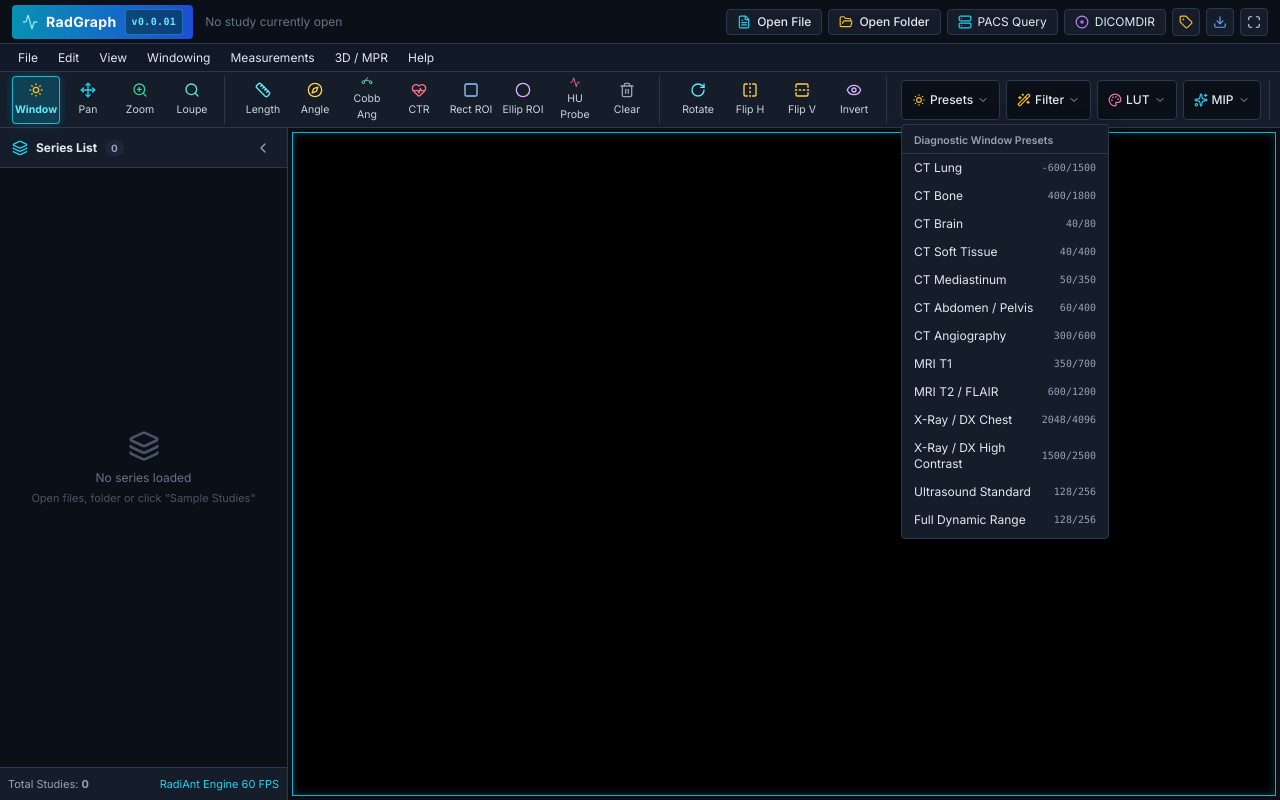
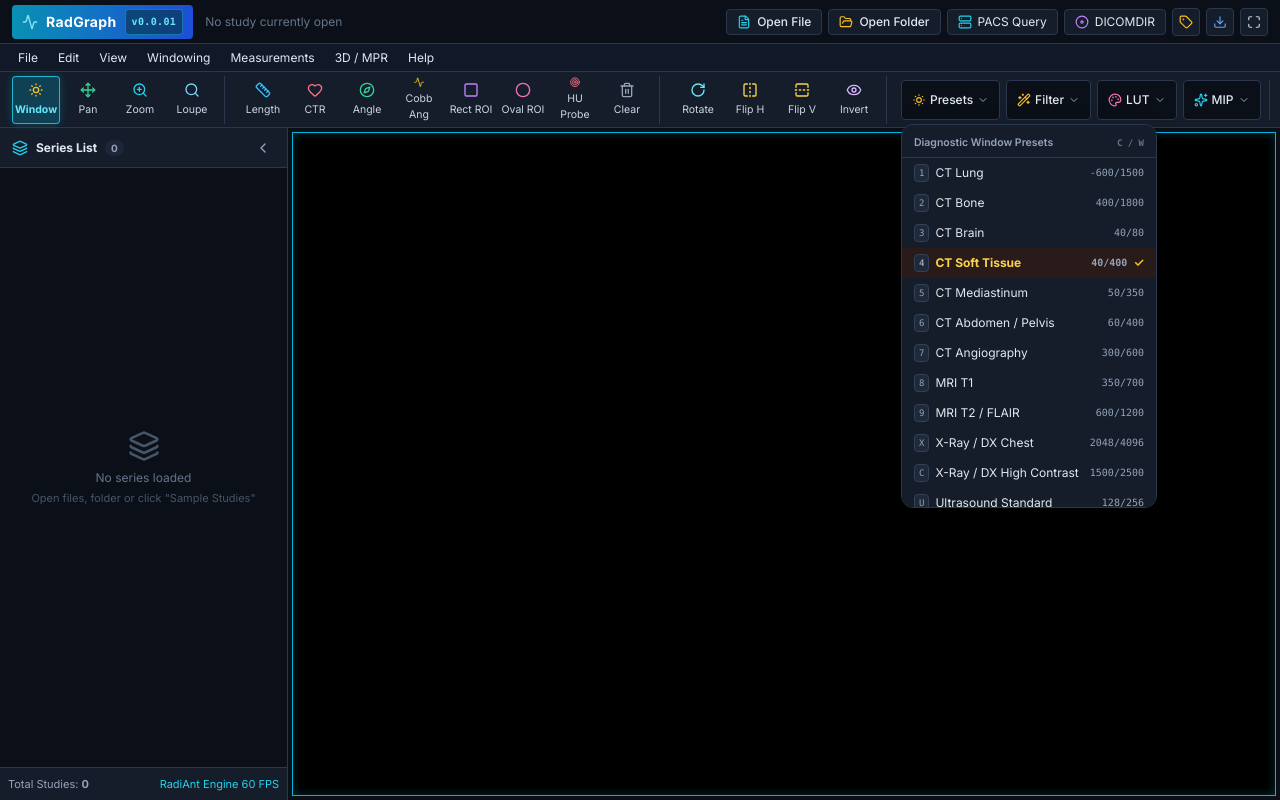
Before and after one commit to imadradhijob-ui/RadGraphy, a React (Vite) app: page / in a window 1280 px wide. Both pictures are taken after a click on the button "Presets". Built offline with nearby package versions, Linux system fonts and the light colour scheme.

Commit message:
Enhance Presets workflow: direct Window Level application, keyboard shortcuts 0-9, and active preset indication

```diff
--- a/src/App.tsx
+++ b/src/App.tsx
@@ -403,6 +403,9 @@ export const App: React.FC = () => {
       else if (e.key === '5') handleApplyWindowPreset(50, 350); // CT Mediastinum
       else if (e.key === '6') handleApplyWindowPreset(60, 400); // CT Abdomen
       else if (e.key === '7') handleApplyWindowPreset(300, 600); // Angio
+      else if (e.key === '8') handleApplyWindowPreset(350, 700); // MRI T1
+      else if (e.key === '9') handleApplyWindowPreset(600, 1200); // MRI T2
+      else if (e.key === '0') handleApplyWindowPreset(128, 256); // Full Dynamic Range
       else if (e.key.toLowerCase() === 'w') setActiveTool('ww_wl');
       else if (e.key.toLowerCase() === 'z') setActiveTool('zoom');
       else if (e.key.toLowerCase() === 'p') setActiveTool('pan');
@@ -511,6 +514,8 @@ export const App: React.FC = () => {
         onOpen3D={() => setIs3dModalOpen(true)}
         isCinePlaying={currentViewport.cinePlaying}
         onToggleCine={() => updateActiveViewport({ cinePlaying: !currentViewport.cinePlaying })}
+        currentWindowCenter={currentViewport.windowCenter}
+        currentWindowWidth={currentViewport.windowWidth}
         onApplyWindowPreset={handleApplyWindowPreset}
         onClearMeasurements={handleClearMeasurements}
         onOpenPacs={() => setIsPacsModalOpen(true)}
--- a/src/components/Toolbar.tsx
+++ b/src/components/Toolbar.tsx
@@ -3,32 +3,31 @@ import {
   SunMedium,
   Move,
   ZoomIn,
-  Play,
-  Pause,
+  Search,
   Ruler,
   Compass,
+  Heart,
+  Activity,
   Square,
   Circle,
-  Activity,
+  Target,
+  Trash2,
   RotateCw,
   FlipHorizontal,
   FlipVertical,
   Eye,
   Grid,
+  Palette,
+  Sparkles,
   Layers,
+  Box,
+  Play,
+  Pause,
   Server,
   Disc,
   Download,
-  Trash2,
   ChevronDown,
-  Palette,
-  EyeOff,
-  GitBranch,
-  Sparkles,
-  Search,
-  HeartPulse,
   Wand2,
-  RefreshCw,
   Bookmark,
   FileText,
   Link2
@@ -60,6 +59,8 @@ interface ToolbarProps {
   onOpen3D?: () => void;
   isCinePlaying: boolean;
   onToggleCine: () => void;
+  currentWindowCenter?: number;
+  currentWindowWidth?: number;
   onApplyWindowPreset: (wc: number, ww: number) => void;
   onClearMeasurements: () => void;
   onOpenPacs: () => void;
@@ -93,6 +94,8 @@ export const Toolbar: React.FC<ToolbarProps> = ({
   onOpen3D,
   isCinePlaying,
   onToggleCine,
+  currentWindowCenter,
+  currentWindowWidth,
   onApplyWindowPreset,
   onClearMeasurements,
   onOpenPacs,
@@ -150,94 +153,94 @@ export const Toolbar: React.FC<ToolbarProps> = ({
 
           <button
             onClick={() => onSelectTool('pan')}
-          title="Pan Image [P]"
+            title="Pan Medical Image [P]"
             className={toolBtnClass('pan')}
           >
-          <Move className="w-4 h-4 text-cyan-400" />
+            <Move className="w-4 h-4 text-emerald-400" />
             <span>Pan</span>
           </button>
 
           <button
             onClick={() => onSelectTool('zoom')}
-          title="Zoom Tool [Z]"
+            title="Smooth Zoom [Z]"
             className={toolBtnClass('zoom')}
           >
-          <ZoomIn className="w-4 h-4 text-emerald-400" />
+            <ZoomIn className="w-4 h-4 text-cyan-400" />
             <span>Zoom</span>
           </button>
 
           <button
             onClick={() => onSelectTool('loupe')}
-          title="Interactive Diagnostic Magnifying Loupe Lens [L]"
+            title="Diagnostic Magnifying Loupe Lens [L]"
             className={toolBtnClass('loupe')}
           >
-          <Search className="w-4 h-4 text-teal-300" />
+            <Search className="w-4 h-4 text-sky-300" />
             <span>Loupe</span>
           </button>
         </div>
 
-      {/* 2. Measurements & Diagnostic Morphometry Tools */}
+        {/* 2. Measurement & Annotation Tools */}
         <div className="flex items-center gap-1 px-2 border-r border-radiant-border">
           <button
             onClick={() => onSelectTool('distance')}
-          title="Calibrated Distance Ruler [D]"
+            title="Calibrated Distance Caliper [D]"
             className={toolBtnClass('distance')}
           >
-          <Ruler className="w-4 h-4 text-cyan-300" />
+            <Ruler className="w-4 h-4 text-sky-400" />
             <span>Length</span>
           </button>
 
           <button
+            onClick={() => onSelectTool('ctr')}
+            title="Cardiothoracic Ratio (CTR) Measurement Tool"
+            className={toolBtnClass('ctr')}
+          >
+            <Heart className="w-4 h-4 text-rose-400" />
+            <span>CTR</span>
+          </button>
+
+          <button
             onClick={() => onSelectTool('angle')}
-          title="2-Arm Angle Measurement [A]"
+            title="Cobb / 3-Point Angle [A]"
             className={toolBtnClass('angle')}
           >
-          <Compass className="w-4 h-4 text-amber-300" />
+            <Compass className="w-4 h-4 text-emerald-400" />
             <span>Angle</span>
           </button>
 
           <button
             onClick={() => onSelectTool('cobb_angle')}
-          title="Cobb Angle Measurement for Scoliosis / Spine [4 Points]"
+            title="Cobb Angle 4-Point Spinal Alignment"
             className={toolBtnClass('cobb_angle')}
           >
-          <GitBranch className="w-4 h-4 text-emerald-300 rotate-45" />
+            <Activity className="w-4 h-4 text-amber-400" />
             <span>Cobb Ang</span>
           </button>
 
           <button
-          onClick={() => onSelectTool('ctr')}
-          title="Cardiothoracic Ratio (CTR) Measurement Tool for Chest X-Rays [3 Steps]"
-          className={toolBtnClass('ctr')}
-        >
-          <HeartPulse className="w-4 h-4 text-rose-400" />
-          <span>CTR</span>
-        </button>
-
-        <button
             onClick={() => onSelectTool('rectangle_roi')}
-          title="Rectangle ROI (Area cm², Mean, Min, Max HU, Histogram) ['R']"
+            title="Rectangular ROI [R]"
             className={toolBtnClass('rectangle_roi')}
           >
-          <Square className="w-4 h-4 text-blue-300" />
+            <Square className="w-4 h-4 text-purple-400" />
             <span>Rect ROI</span>
           </button>
 
           <button
             onClick={() => onSelectTool('ellipse_roi')}
-          title="Ellipse ROI (Area cm², Mean, Min, Max HU, Histogram) ['E']"
+            title="Elliptical ROI [E]"
             className={toolBtnClass('ellipse_roi')}
           >
-          <Circle className="w-4 h-4 text-purple-300" />
-          <span>Ellip ROI</span>
+            <Circle className="w-4 h-4 text-pink-400" />
+            <span>Oval ROI</span>
           </button>
 
           <button
             onClick={() => onSelectTool('hu_probe')}
-          title="Real-Time HU Density Probe"
+            title="Live Hounsfield Unit Point Probe"
             className={toolBtnClass('hu_probe')}
           >
-          <Activity className="w-4 h-4 text-rose-400" />
+            <Target className="w-4 h-4 text-rose-400" />
             <span>HU Probe</span>
           </button>
 
@@ -296,25 +299,41 @@ export const Toolbar: React.FC<ToolbarProps> = ({
             </button>
 
             {showPresetMenu && (
-            <div className="absolute left-0 top-full mt-1 w-52 bg-radiant-panel border border-radiant-border rounded shadow-2xl py-1 z-50 text-xs">
-              <div className="px-3 py-1 text-[10.5px] font-semibold text-slate-400 border-b border-radiant-border">
-                Diagnostic Window Presets
+              <div className="absolute left-0 top-full mt-1 w-64 bg-radiant-panel border border-radiant-border rounded-xl shadow-2xl py-1 z-50 text-xs max-h-96 overflow-y-auto">
+                <div className="px-3 py-1.5 text-[10.5px] font-semibold text-slate-400 border-b border-radiant-border flex items-center justify-between">
+                  <span>Diagnostic Window Presets</span>
+                  <span className="text-[9px] text-slate-500 font-mono">C / W</span>
                 </div>
-              {DEFAULT_WINDOW_PRESETS.map((p) => (
+                {DEFAULT_WINDOW_PRESETS.map((p) => {
+                  const isActive = currentWindowCenter === p.windowCenter && currentWindowWidth === p.windowWidth;
+                  return (
                     <button
                       key={p.id}
                       onClick={() => {
                         onApplyWindowPreset(p.windowCenter, p.windowWidth);
                         setShowPresetMenu(false);
                       }}
-                  className="w-full px-3 py-1.5 text-left hover:bg-radiant-hover flex items-center justify-between text-slate-200"
+                      className={`w-full px-3 py-1.5 text-left hover:bg-radiant-hover flex items-center justify-between text-xs transition-colors ${
+                        isActive ? 'bg-amber-950/40 text-amber-300 font-bold' : 'text-slate-200'
+                      }`}
                     >
+                      <div className="flex items-center gap-1.5">
+                        {p.shortcut && (
+                          <span className="px-1 py-0.2 bg-slate-800 text-slate-400 rounded text-[9px] font-mono border border-slate-700">
+                            {p.shortcut}
+                          </span>
+                        )}
                         <span>{p.name}</span>
+                      </div>
+                      <div className="flex items-center gap-1.5">
                         <span className="text-[10px] text-slate-400 font-mono">
                           {p.windowCenter}/{p.windowWidth}
                         </span>
+                        {isActive && <span className="text-amber-400 text-xs">✓</span>}
+                      </div>
                     </button>
-              ))}
+                  );
+                })}
               </div>
             )}
           </div>
@@ -570,27 +589,28 @@ export const Toolbar: React.FC<ToolbarProps> = ({
               setShowSyncMenu(false);
             }}
             className="flex items-center gap-1 px-2.5 h-10 bg-radiant-darkest hover:bg-radiant-hover text-slate-200 rounded border border-radiant-border text-xs font-medium"
-          title="Choose Multi-Viewport Grid Layout"
+            title="Viewport Matrix Grid Layout"
           >
-          <Grid className="w-3.5 h-3.5 text-cyan-400" />
-          <span className="font-mono">{currentGrid}</span>
+            <Grid className="w-3.5 h-3.5 text-amber-400" />
+            <span>{currentGrid}</span>
             <ChevronDown className="w-3 h-3 text-slate-400" />
           </button>
 
           {showGridMenu && (
-          <div className="absolute left-0 top-full mt-1 w-44 bg-radiant-panel border border-radiant-border rounded shadow-2xl p-1.5 z-50 text-xs">
+            <div className="absolute left-0 top-full mt-1 w-32 bg-radiant-panel border border-radiant-border rounded shadow-2xl p-1.5 z-50 text-xs">
+              <div className="text-[10px] font-semibold text-slate-400 mb-1 px-1">Grid Layout</div>
               <div className="grid grid-cols-3 gap-1">
-              {(['1x1', '1x2', '2x1', '2x2', '1x3', '3x3'] as GridLayout[]).map((g) => (
+                {(['1x1', '1x2', '2x1', '2x2', '2x3', '3x3'] as GridLayout[]).map((g) => (
                   <button
                     key={g}
                     onClick={() => {
                       onSetGrid(g);
                       setShowGridMenu(false);
                     }}
-                  className={`py-1.5 text-center rounded text-[11px] font-mono border ${
+                    className={`py-1.5 px-1 text-center rounded text-[11px] font-mono transition-colors ${
                       currentGrid === g
-                      ? 'bg-cyan-600/40 text-cyan-300 border-cyan-400'
-                      : 'bg-radiant-darkest hover:bg-radiant-hover text-slate-300 border-radiant-border'
+                        ? 'bg-cyan-600 text-white font-bold'
+                        : 'bg-radiant-darkest text-slate-300 hover:bg-radiant-hover'
                     }`}
                   >
                     {g}
@@ -601,55 +621,51 @@ export const Toolbar: React.FC<ToolbarProps> = ({
           )}
         </div>
 
-      {/* 7. MPR & 3D VR Mode Buttons */}
-      <div className="flex items-center gap-1">
+        {/* 7. Advanced 3D & Reconstruction Views */}
+        <div className="flex items-center gap-1.5 px-2 border-r border-radiant-border">
           <button
             onClick={onToggleMpr}
-          title="Synchronized 3D Multi-Planar Reconstruction (Axial, Coronal, Sagittal)"
-          className={`flex items-center gap-1.5 px-3 h-10 rounded text-xs font-semibold transition-all ${
+            title="Multi-Planar Reconstruction (Axial, Coronal, Sagittal)"
+            className={`flex items-center gap-1.5 px-2.5 h-10 rounded text-xs font-medium transition-all ${
               isMprActive
-              ? 'bg-gradient-to-r from-cyan-600 to-blue-600 text-white shadow-[0_0_12px_rgba(0,180,216,0.4)] border border-cyan-300'
-              : 'bg-radiant-darkest hover:bg-radiant-hover text-cyan-400 border border-radiant-border'
+                ? 'bg-cyan-600/40 border border-cyan-400 text-cyan-200'
+                : 'bg-radiant-darkest hover:bg-radiant-hover text-slate-200 border border-radiant-border'
             }`}
           >
-          <Layers className="w-4 h-4" />
-          <span>3D / MPR</span>
+            <Layers className="w-3.5 h-3.5 text-cyan-400" />
+            <span>MPR</span>
           </button>
 
           {onOpen3D && (
             <button
               onClick={onOpen3D}
-            title="3D Volume Rendering Workstation (3D VR / Bones / Angio / Surface Dissection)"
-            className="flex items-center gap-1.5 px-3 h-10 rounded text-xs font-semibold transition-all bg-gradient-to-r from-amber-600 to-rose-600 hover:from-amber-500 hover:to-rose-500 text-white shadow-[0_0_12px_rgba(245,158,11,0.3)] border border-amber-400/80 cursor-pointer"
+              title="3D Volume Rendering & Surface Projection"
+              className="flex items-center gap-1.5 px-2.5 h-10 bg-radiant-darkest hover:bg-radiant-hover text-amber-300 rounded border border-radiant-border text-xs font-medium"
             >
-            <Sparkles className="w-4 h-4 text-amber-200 animate-pulse" />
+              <Box className="w-3.5 h-3.5 text-amber-400" />
               <span>3D VR</span>
             </button>
           )}
         </div>
 
-      <div className="flex-1"></div>
-
-      {/* 8. Right Side: Diagnostic Report, Key Images, PACS, CD/DVD, Export */}
-      <div className="flex items-center gap-1">
-        {/* Bookmarks Counter Button */}
+        {/* 8. Clinical Finding Bookmarks & Report Generator */}
+        <div className="flex items-center gap-1.5 ml-auto">
           {onOpenBookmarks && (
             <button
               onClick={onOpenBookmarks}
-            title="Key Image Findings Gallery & Bookmarks (Hotkey: B)"
-            className="flex items-center gap-1.5 px-2.5 h-10 bg-radiant-darkest hover:bg-radiant-hover text-cyan-300 rounded border border-radiant-border text-xs font-medium"
+              title="Key Finding Slices Gallery [Press 'B' on any slice to bookmark]"
+              className="flex items-center gap-1.5 px-2.5 h-10 bg-radiant-darkest hover:bg-radiant-hover text-amber-300 rounded border border-radiant-border text-xs font-medium relative"
             >
-            <Bookmark className="w-3.5 h-3.5 text-cyan-400 fill-cyan-400/30" />
-            <span>Key Images</span>
+              <Bookmark className="w-3.5 h-3.5 text-amber-400" />
+              <span>Key Slices</span>
               {bookmarksCount > 0 && (
-              <span className="px-1.5 py-0.2 bg-cyan-600 text-white rounded-full text-[10px] font-bold">
+                <span className="ml-1 px-1.5 py-0.2 bg-amber-500 text-black text-[10px] font-bold rounded-full">
                   {bookmarksCount}
                 </span>
               )}
             </button>
           )}
 
-        {/* Report Generator Button */}
           {onOpenReport && (
             <button
               onClick={onOpenReport}
```
Also changed, not shown: src/components/DicomViewport.tsx (+3 -11 lines). Lines whose indentation alone changed are shown as unchanged.
